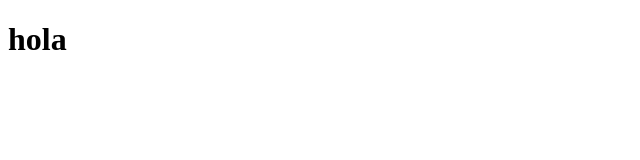
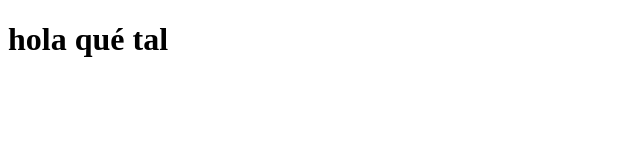
Before and after one commit to joaperez/primer-repo, a plain HTML site: page index.html in a window 1280 px wide. Shown: the whole page, without its empty margins (0-640 px from the left). Drawn offline with Linux system fonts and the light colour scheme.

Commit message:
primera edición de index.html

```diff
--- a/index.html
+++ b/index.html
@@ -8,7 +8,7 @@
 </head>
 <body>
     <div class="container">
-        <h1>hola</h1>
+        <h1>hola qué tal</h1>
     </div>
 </body>
 </html>
```
